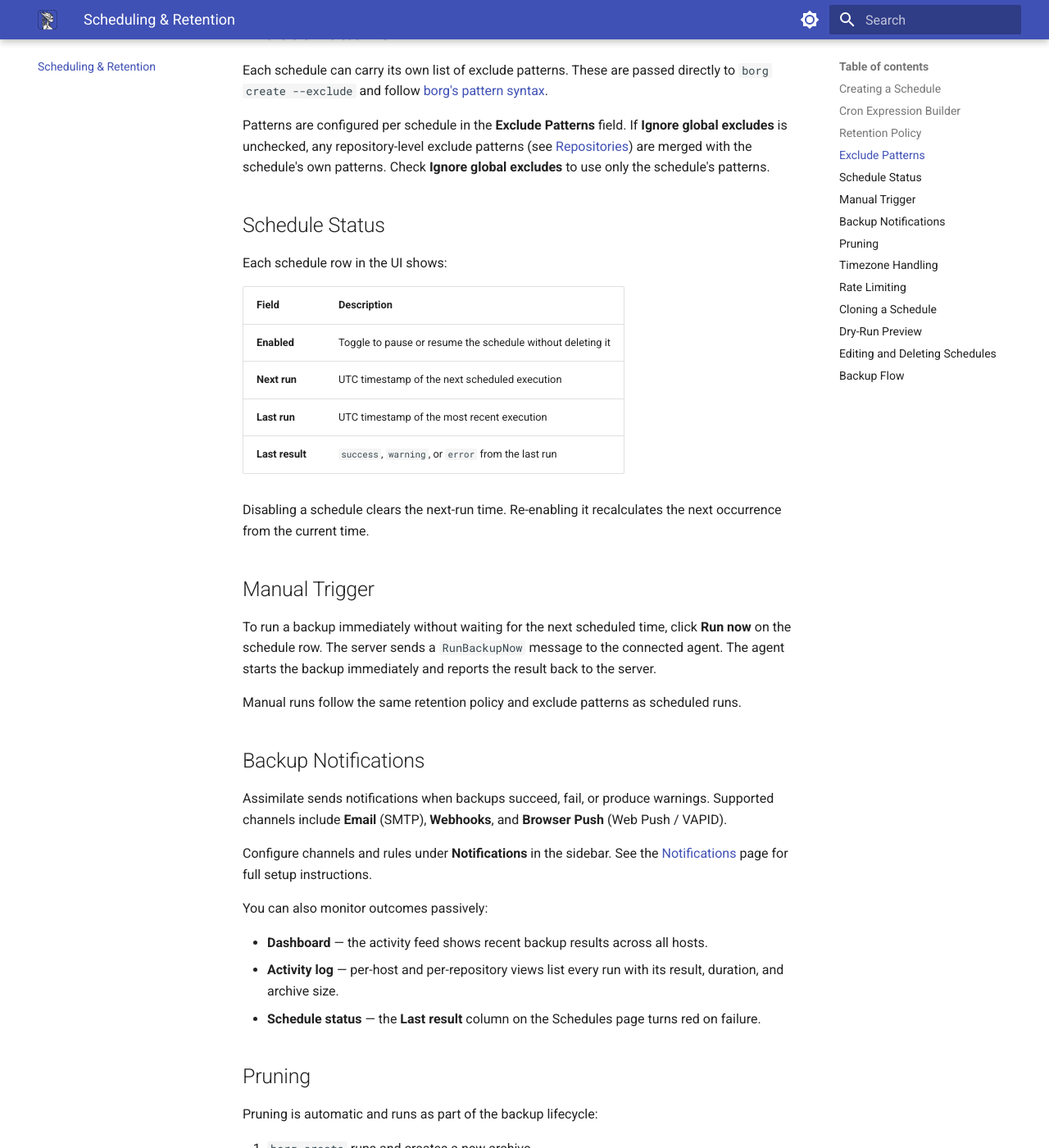
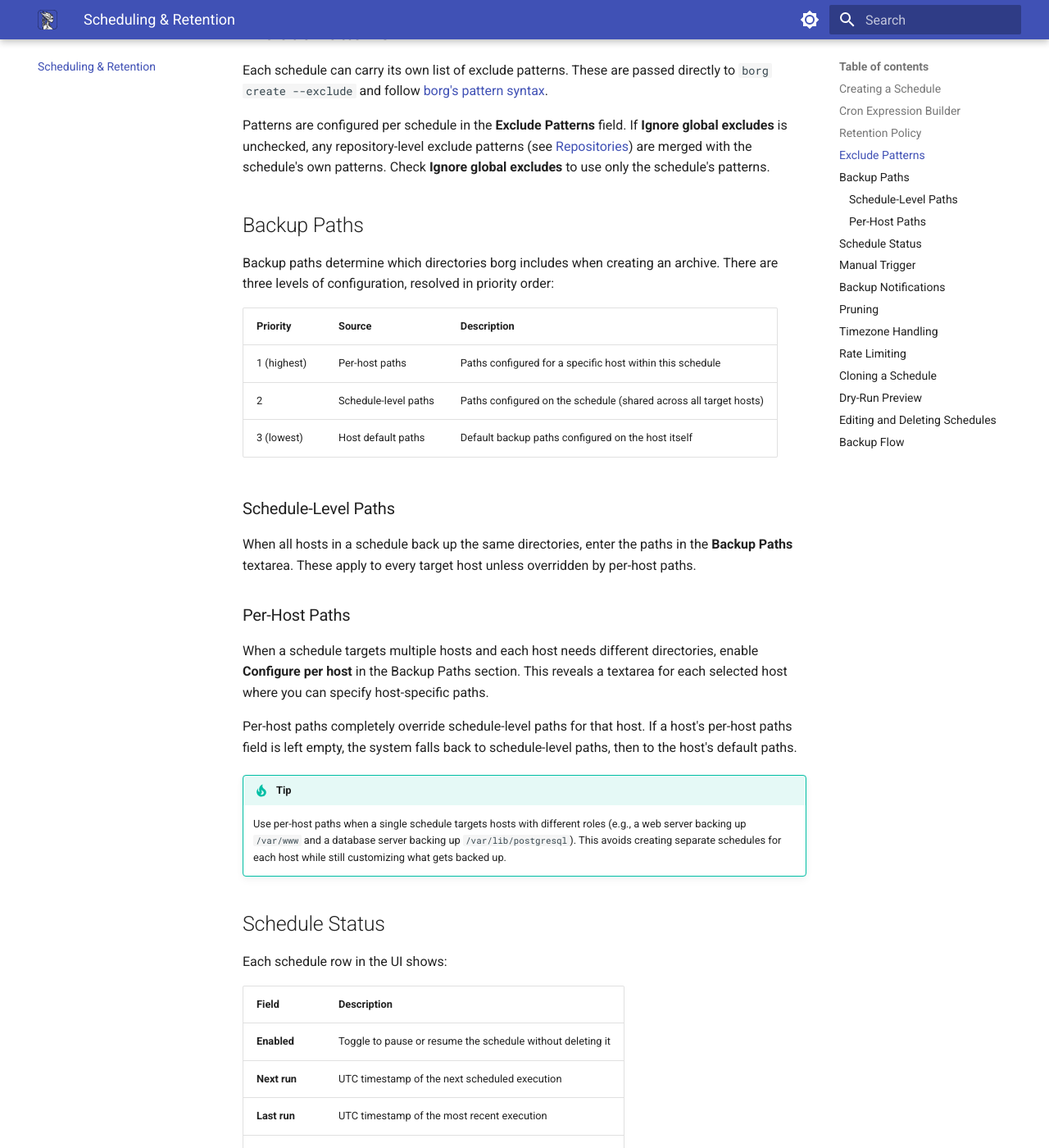
Before and after one commit to alexmohr/assimilate, an MkDocs documentation site: the page built from docs/scheduling.md, in a window 1280 px wide and 1400 px high, scrolled down 2831 px. Shown: the whole window at 82% size. Built offline with MkDocs 1.6.1 and Material for MkDocs 9.7.7, drawn with Linux system fonts in a browser that asks for light colours.

Commit message:
docs: update scheduling docs and demo seed

```diff
--- a/docs/scheduling.md
+++ b/docs/scheduling.md
@@ -62,6 +62,29 @@ Pruning runs immediately after the backup completes. Only archives created by th
 Each schedule can carry its own list of exclude patterns. These are passed directly to `borg create --exclude` and follow [borg's pattern syntax](https://borgbackup.readthedocs.io/en/stable/usage/help.html#borg-patterns).
 
 Patterns are configured per schedule in the **Exclude Patterns** field. If **Ignore global excludes** is unchecked, any repository-level exclude patterns (see [Repositories](repositories.md)) are merged with the schedule's own patterns. Check **Ignore global excludes** to use only the schedule's patterns.
+
+## Backup Paths
+
+Backup paths determine which directories borg includes when creating an archive. There are three levels of configuration, resolved in priority order:
+
+| Priority | Source | Description |
+|----------|--------|-------------|
+| 1 (highest) | Per-host paths | Paths configured for a specific host within this schedule |
+| 2 | Schedule-level paths | Paths configured on the schedule (shared across all target hosts) |
+| 3 (lowest) | Host default paths | Default backup paths configured on the host itself |
+
+### Schedule-Level Paths
+
+When all hosts in a schedule back up the same directories, enter the paths in the **Backup Paths** textarea. These apply to every target host unless overridden by per-host paths.
+
+### Per-Host Paths
+
+When a schedule targets multiple hosts and each host needs different directories, enable **Configure per host** in the Backup Paths section. This reveals a textarea for each selected host where you can specify host-specific paths.
+
+Per-host paths completely override schedule-level paths for that host. If a host's per-host paths field is left empty, the system falls back to schedule-level paths, then to the host's default paths.
+
+!!! tip
+    Use per-host paths when a single schedule targets hosts with different roles (e.g., a web server backing up `/var/www` and a database server backing up `/var/lib/postgresql`). This avoids creating separate schedules for each host while still customizing what gets backed up.
 
 ## Schedule Status
 
```
Also changed, not shown: 1 other file.
